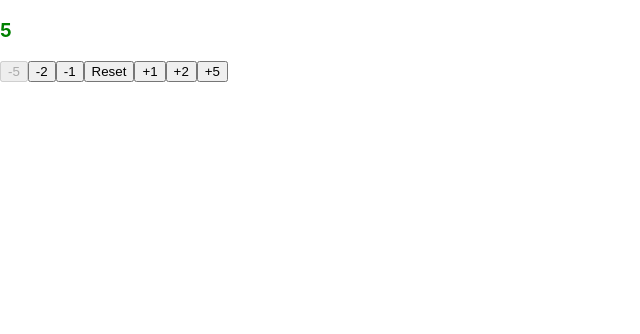
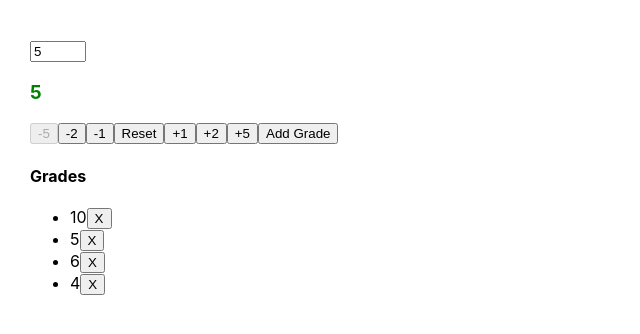
Before and after one commit to agnevolunge/react-folder, a React (Create React App) app: page / in a window 1280 px wide. Shown: the top 334 px of the page, without its empty margins (0-640 px from the left). Built offline with nearby package versions, Linux system fonts and the light colour scheme.

Commit message:
Counter Page without X button done

```diff
--- /dev/null
+++ b/src/CounterPage.css
@@ -0,0 +1,8 @@
+.container {
+    max-width: 1230px;
+    margin-right: auto;
+    margin-left: auto;
+    margin-top: 40px;
+    padding-right: 30px;
+    padding-left: 30px;
+  }
--- a/src/CounterPage.js
+++ b/src/CounterPage.js
@@ -1,39 +1,60 @@
 import React from 'react'
 import Container from "./Components/Container/container"
 import { useState } from 'react'
+import "./CounterPage.css"
 
 const CounterPage = () => {
   const initialNum = 5
   const [num, setNum] = useState(initialNum)
+  const [grades, setGrades] = useState([10, 5, 6, 4])
 
-  const minus5Handler = () => setNum(prevNum => prevNum - 5)
-  const minus2Handler = () => setNum(prevNum => prevNum - 2)
+  const counterButtonsHandler = (numDifference) => setNum(prevNum => prevNum + numDifference)
+  const resetHandler = () => setNum(initialNum)
+  const inputHandler = event => setNum(event.target.valueAsNumber)
+// const inputHandler = event => setNum(Number(event.target.value))
 
-  const minus1Handler = () => {
-    // setNum((prevNum) => {
-    //     const updatedNum = prevNum - 1
-    //     return updatedNum
-    // })
-    setNum(prevNum => prevNum - 1)
+  const addGradeHandler = () => {
+    setGrades(prevState => {
+
+        const newState = [...prevState]
+        newState.unshift(num)
+        return newState
+    })
   }
-  const plus1Handler = () => setNum(prevNum => prevNum + 1)
-  const plus2Handler = () => setNum(prevNum => prevNum + 2)
-  const plus5Handler = () => setNum(prevNum => prevNum + 5)
-
-  const resetHandler = () => setNum(initialNum)
 
   const color = num < 5 ? 'red' : 'green'
 
+
   return (
-    <Container>
+   <Container>
+      <input
+        type='number'
+        min={1}
+        max={10}
+        value={num}
+        onChange={inputHandler}
+      />
       <h3 style={{color: color}}>{num}</h3>
-      <button onClick={minus5Handler} disabled={num <= 5}>-5</button>
-      <button onClick={minus2Handler} disabled={num <= 2}>-2</button>
-      <button onClick={minus1Handler} disabled={num <= 1}>-1</button>
+      <button onClick={() => counterButtonsHandler(-5)} disabled={num <= 5}>-5</button>
+      <button onClick={() => counterButtonsHandler(-2)} disabled={num <= 2}>-2</button>
+      <button onClick={() => counterButtonsHandler(-1)} disabled={num <= 1}>-1</button>
       <button onClick={resetHandler} >Reset</button>
-      <button onClick={plus1Handler} disabled={num > 9}>+1</button>
-      <button onClick={plus2Handler} disabled={num > 8}>+2</button>
-      <button onClick={plus5Handler} disabled={num > 5}>+5</button>
+      <button onClick={() => counterButtonsHandler(1)} disabled={num > 9}>+1</button>
+      <button onClick={() => counterButtonsHandler(2)} disabled={num > 8}>+2</button>
+      <button onClick={() => counterButtonsHandler(5)} disabled={num > 5}>+5</button>
+      <button onClick={addGradeHandler}>Add Grade</button>
+
+      <div>
+        <h4>Grades</h4>
+        <ul>
+            {grades.map((grade, index) => (
+            <li key={index}>
+                {grade}
+                <button>X</button>
+                </li>
+            ))}
+        </ul>
+      </div>
     </Container>
 
   )
```
